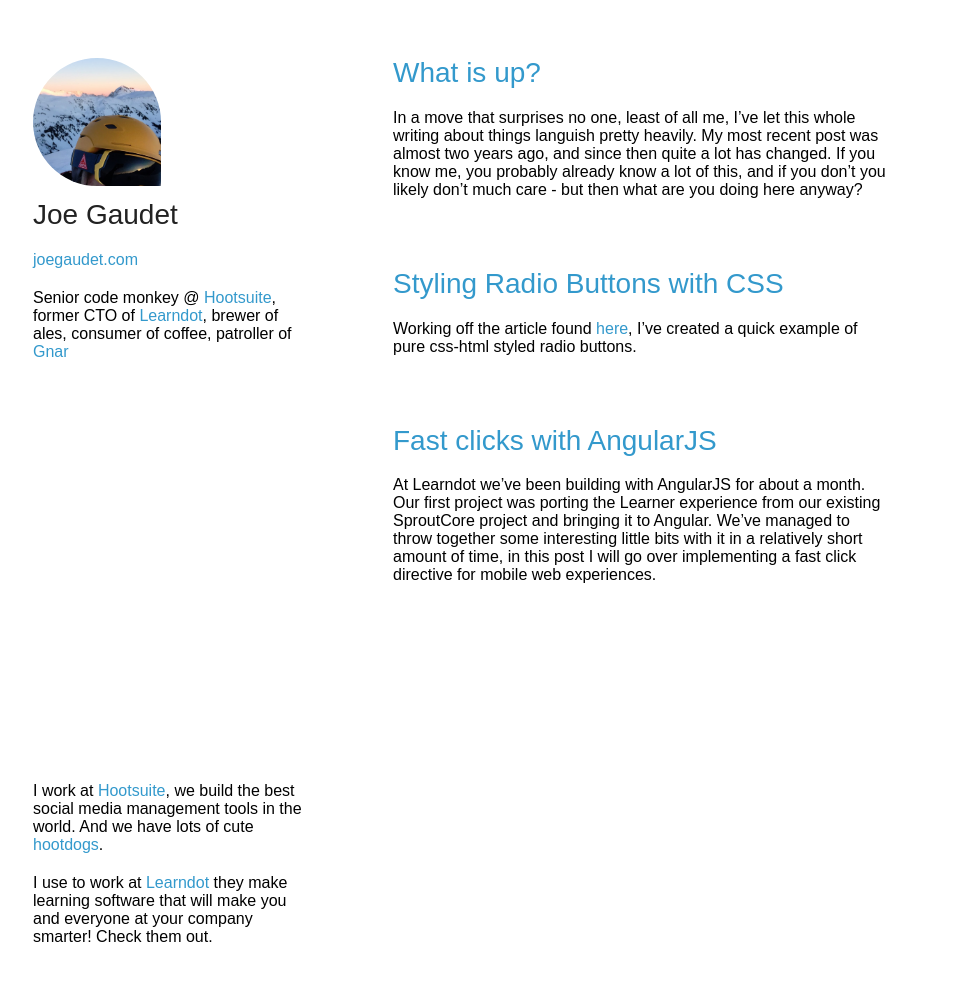
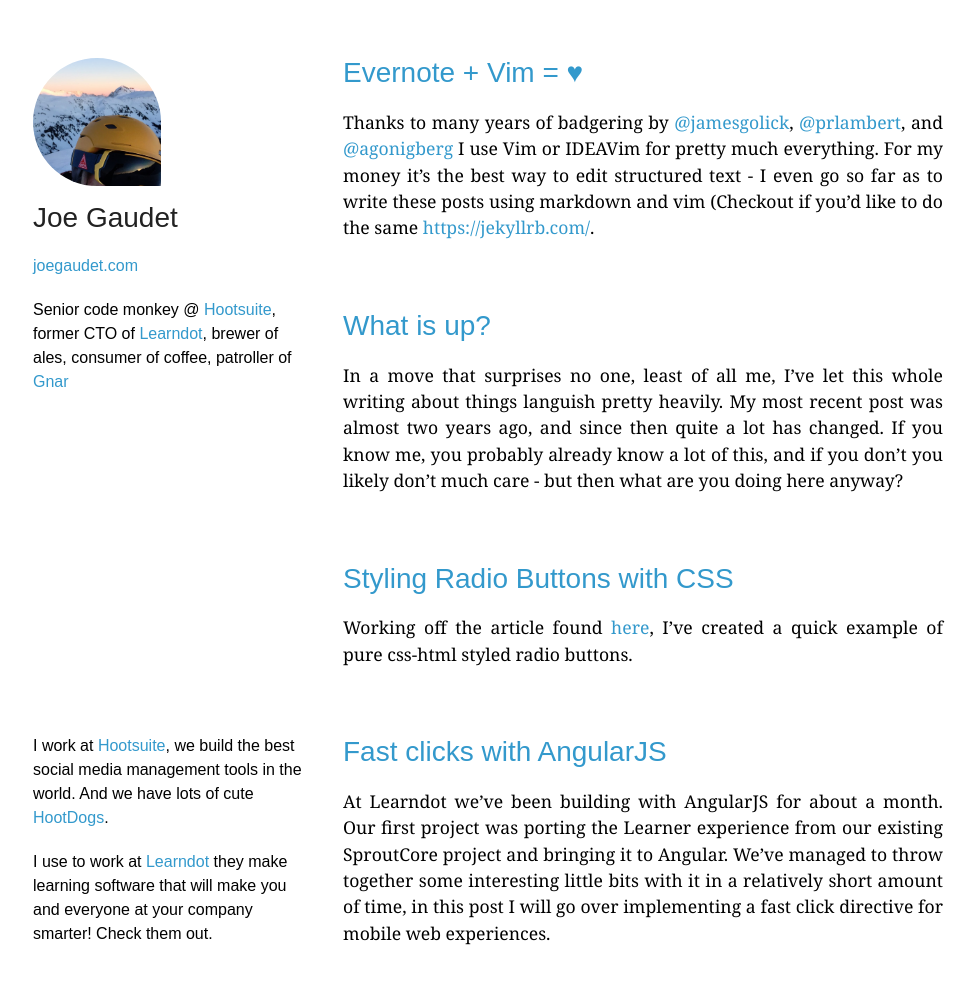
Before and after one commit to joegaudet/joegaudet.github.io, a Jekyll site: the page built from index.html, in a window 1280 px wide and 1016 px high. Shown: the top 984 px of the window, without its empty margins (177-1153 px from the left). Built offline with Jekyll 4.4.1, drawn with Linux system fonts in a browser that asks for light colours; some web fonts are replaced; a style sheet for code colours, icons or effects is not loaded.

Commit message:
Evernote+Vim=Love

```diff
--- a/_layouts/default.html
+++ b/_layouts/default.html
@@ -85,7 +85,7 @@
     <footer>
         <p>
             I work at <a href="http://hootsuite.com">Hootsuite</a>, we build the best social media management
-            tools in the world. And we have lots of cute <a href="https://www.instagram.com/explore/tags/hootdogs/">hootdogs</a>.
+            tools in the world. And we have lots of cute <a href="https://www.instagram.com/explore/tags/hootdogs/">HootDogs</a>.
         </p>
 
         <p>
--- /dev/null
+++ b/_posts/2016-03-1-evernote-plus-vim-equals-love.markdown
@@ -0,0 +1,87 @@
+---
+layout: post
+title:  "Evernote + Vim = ♥"
+comments: true
+categories: [random]
+---
+
+Thanks to many years of badgering by [@jamesgolick](https://twitter.com/jamesjolick), [@prlambert](https://twitter.com/prlambert),
+and [@agonigberg](https://twitter.com/agonigberg) I use Vim or IDEAVim for pretty much everything. For my money it's the
+best way to edit structured text - I even go so far as to write these posts using markdown and vim (Checkout if you'd like to do the same [https://jekyllrb.com/](https://jekyllrb.com/).
+
+But, this isn't a post to espouse the many wonders of Vim - though they be countless, not least of which is its presence on
+nearly every server everywhere ever. But rather to share the process of making Vim and Evernote the best of friends.
+
+### Sharing is Caring
+
+When I started working at [Hootsuite](http://hootsuite.com) I resolved to be more diligent with my note taking. Some for
+my self, and some so I could share things with my colleagues. However, when you work in an interdisciplinary team,
+getting people to checkout your git repo of notes isn't a reasonable proposition.
+
+Thankfully the folks at Evernote have already done a fantastic job developing a swell note collaboration,
+sharing, and organization tool.
+
+### Optional: Setup Two Factor Authentication
+
+If you're like me and keep work notes in Evernote, 2-FA is the way to go. I try and make sure its enabled on every service
+that offers it.
+
+Follow these instructions to get it setup:
+
+[Two-Step Verification Available to All Users](https://blog.evernote.com/blog/2013/10/04/two-step-verification-available-to-all-users/)
+
+### Installing Geeknote
+
+Geeknote is a cli to interface with Evernote's REST APIs - you won't need to do much other than set it up and and authenticate
+your self with your user name and password  (If you've setup 2-FA you will need your authenticator code as well)
+
+{% highlight bash %}
+
+# Download the repository.
+$ git clone git://github.com/VitaliyRodnenko/geeknote.git
+
+$ cd geeknote
+
+# Installation
+$ [sudo] python setup.py install
+
+# Launch Geeknote and go through login procedure.
+$ geeknote login
+
+{% endhighlight %}
+
+### Installing vim-geeknote
+
+[vim-geeknote](https://github.com/neilagabriel/vim-geeknote) is a great vim plugin that--as its name suggests--allows
+ you to use Evernote inside of a nice two panel vim view.
+
+First install Vundle by following the instructions posted at:
+
+[https://github.com/VundleVim/Vundle.vim](https://github.com/VundleVim/Vundle.vim).
+
+Vundle is a plugin manager for vim, there is also Pathogen which I've never tried but I'm sure does the trick as well. Once
+you're done that, add the following to your .vimrc and run :BundleInstall.
+
+{% highlight bash %}
+Bundle 'https://github.com/neilagabriel/vim-geeknote'
+{% endhighlight %}
+
+### Bonus Points - alias for easy launching
+
+I like to do my note editing in MacVim so I have a nice environment to alt+tab into, so I added the following line to my .zshrc to alias notes to launch
+vim-geeknote in mvim
+
+{% highlight bash %}
+alias notes='mvim -c Geeknote'
+{% endhighlight %}
+
+![MacVim up and running with my Geeknotes](/images/posts/evernote-vim/vim-geeknote.png)
+
+### Make like an elephant
+
+There you have it, with a few simple steps you can get Evernote up an running in vim and leave the flashy UI to the less
+enlightened.
+
+Happy Vimming! :)
+
+.joe out.
--- a/stylesheets/styles.css
+++ b/stylesheets/styles.css
@@ -1,9 +1,10 @@
 
 body {
     padding: 50px;
-    font-family: "Insider Regular", Arial, Helvetica, sans-serif;
+    font-family: Georgia, 'Times New Roman', Times, serif;
     font-weight: 400;
     font-style: normal;
+    line-height: 1.5;
 }
 
 h1, h2, h3, h4, h5, h6 {
@@ -101,6 +102,7 @@ header {
     width: 270px;
     float: left;
     position: fixed;
+    font-family: "Insider Medium", Arial, Helvetica, sans-serif;
 }
 
 header ul {
@@ -162,9 +164,15 @@ header ul a strong {
 }
 
 section {
-    width: 500px;
+    width: 600px;
     float: right;
     padding-bottom: 50px;
+    margin-right: -50px;
+    font-size: 110%;
+}
+
+section p {
+    text-align: justify;
 }
 
 small {
@@ -184,6 +192,7 @@ footer {
     position: fixed;
     bottom: 50px;
     font-weight: 100;
+    font-family: "Insider Medium", Arial, Helvetica, sans-serif;
 }
 
 @media print, screen and (max-width: 960px) {
```
Also changed, not shown: images/posts/evernote-vim/vim-geeknote.png (added).
